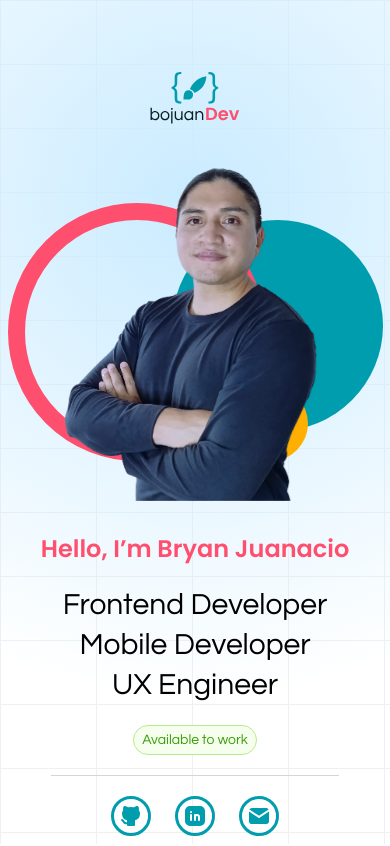
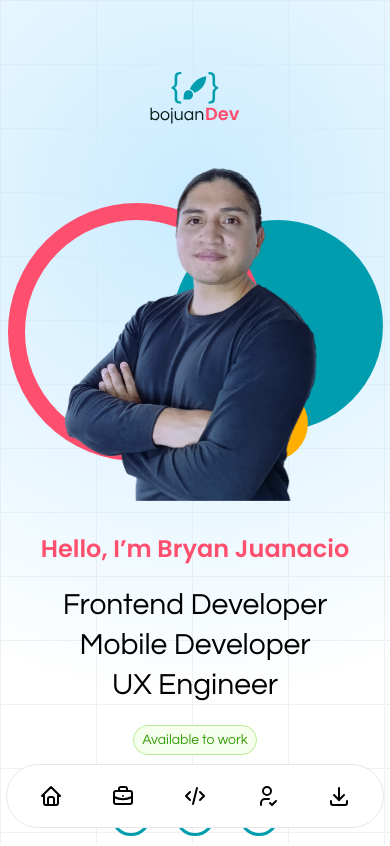
Before and after one commit to bojuandev/bojuan-portfolio, an Astro site: page / in a window 390 px wide. Shown: the top 846 px of the page. Built offline with nearby package versions, Linux system fonts and the light colour scheme; Astro itself is replaced by a stand-in of ours.

Commit message:
feat: bottom navigation

```diff
--- /dev/null
+++ b/src/components/BottomNavigation.astro
@@ -0,0 +1,143 @@
+<div
+    class="md:hidden fixed z-50 w-fit h-16 max-w-lg px-2 -translate-x-1/2 bg-white border border-gray-200 rounded-full bottom-4 left-1/2 dark:bg-gray-700 dark:border-gray-600"
+>
+    <div class="flex h-full w-fit max-w-lg mx-auto">
+        <div class="flex flex-col gap-1 px-3 justify-center items-center">
+            <a
+                href="/#home"
+                class="inline-flex flex-col items-center justify-center px-3 rounded-s-full hover:bg-gray-50 dark:hover:bg-gray-800 group"
+            >
+                <svg
+                    class="w-5 h-5 mb-1 text-gray-500 dark:text-gray-400 group-hover:text-blue-600 dark:group-hover:text-blue-500"
+                    aria-hidden="true"
+                    xmlns="http://www.w3.org/2000/svg"
+                    width="24"
+                    height="24"
+                    viewBox="0 0 24 24"
+                    fill="none"
+                    stroke="currentColor"
+                    stroke-width="2"
+                    stroke-linecap="round"
+                    stroke-linejoin="round"
+                    class="icon icon-tabler icons-tabler-outline icon-tabler-home"
+                    ><path stroke="none" d="M0 0h24v24H0z" fill="none"
+                    ></path><path d="M5 12l-2 0l9 -9l9 9l-2 0"></path><path
+                        d="M5 12v7a2 2 0 0 0 2 2h10a2 2 0 0 0 2 -2v-7"
+                    ></path><path d="M9 21v-6a2 2 0 0 1 2 -2h2a2 2 0 0 1 2 2v6"
+                    ></path></svg
+                >
+                <span class="sr-only">Home</span>
+            </a>
+            <span class="text-sm text-gray-500 hidden">Introduction</span>
+        </div>
+        <div class="flex flex-col gap-1 px-3 justify-center items-center">
+            <a
+                href="#work-experience"
+                class="inline-flex flex-col items-center justify-center px-3 hover:bg-gray-50 dark:hover:bg-gray-800 group"
+            >
+                <svg
+                    class="w-5 h-5 mb-1 text-gray-500 dark:text-gray-400 group-hover:text-blue-600 dark:group-hover:text-blue-500"
+                    aria-hidden="true"
+                    xmlns="http://www.w3.org/2000/svg"
+                    width="24"
+                    height="24"
+                    viewBox="0 0 24 24"
+                    fill="none"
+                    stroke="currentColor"
+                    stroke-width="2"
+                    stroke-linecap="round"
+                    stroke-linejoin="round"
+                    class="icon icon-tabler icons-tabler-outline icon-tabler-briefcase"
+                    ><path stroke="none" d="M0 0h24v24H0z" fill="none"
+                    ></path><path
+                        d="M3 7m0 2a2 2 0 0 1 2 -2h14a2 2 0 0 1 2 2v9a2 2 0 0 1 -2 2h-14a2 2 0 0 1 -2 -2z"
+                    ></path><path d="M8 7v-2a2 2 0 0 1 2 -2h4a2 2 0 0 1 2 2v2"
+                    ></path><path d="M12 12l0 .01"></path><path
+                        d="M3 13a20 20 0 0 0 18 0"></path></svg
+                >
+            </a>
+            <span class="text-sm text-gray-500 hidden">Experience</span>
+        </div>
+
+        <div class="flex flex-col gap-1 px-3 justify-center items-center">
+            <a
+                href="#projects"
+                class="inline-flex flex-col items-center justify-center px-3 hover:bg-gray-50 dark:hover:bg-gray-800 group"
+            >
+                <svg
+                    class="w-5 h-5 mb-1 text-gray-500 dark:text-gray-400 group-hover:text-blue-600 dark:group-hover:text-blue-500"
+                    aria-hidden="true"
+                    xmlns="http://www.w3.org/2000/svg"
+                    width="24"
+                    height="24"
+                    viewBox="0 0 24 24"
+                    fill="none"
+                    stroke="currentColor"
+                    stroke-width="2"
+                    stroke-linecap="round"
+                    stroke-linejoin="round"
+                    class="icon icon-tabler icons-tabler-outline icon-tabler-code"
+                    ><path stroke="none" d="M0 0h24v24H0z" fill="none"
+                    ></path><path d="M7 8l-4 4l4 4"></path><path
+                        d="M17 8l4 4l-4 4"></path><path d="M14 4l-4 16"
+                    ></path></svg
+                >
+            </a>
+            <span class="text-sm text-gray-500 hidden">Projects</span>
+        </div>
+
+        <div class="flex flex-col gap-1 px-3 justify-center items-center">
+            <a
+                href="#about-me"
+                class="inline-flex flex-col items-center justify-center px-3 rounded-e-full hover:bg-gray-50 dark:hover:bg-gray-800 group"
+            >
+                <svg
+                    class="w-5 h-5 mb-1 text-gray-500 dark:text-gray-400 group-hover:text-blue-600 dark:group-hover:text-blue-500"
+                    aria-hidden="true"
+                    xmlns="http://www.w3.org/2000/svg"
+                    width="24"
+                    height="24"
+                    viewBox="0 0 24 24"
+                    fill="none"
+                    stroke="currentColor"
+                    stroke-width="2"
+                    stroke-linecap="round"
+                    stroke-linejoin="round"
+                    class="icon icon-tabler icons-tabler-outline icon-tabler-user-check"
+                    ><path stroke="none" d="M0 0h24v24H0z" fill="none"
+                    ></path><path d="M8 7a4 4 0 1 0 8 0a4 4 0 0 0 -8 0"
+                    ></path><path d="M6 21v-2a4 4 0 0 1 4 -4h4"></path><path
+                        d="M15 19l2 2l4 -4"></path></svg
+                >
+            </a>
+            <span class="text-sm text-gray-500 hidden">About me</span>
+        </div>
+
+        <div class="flex flex-col gap-1 px-3 justify-center items-center">
+            <a
+                data-tooltip-target="tooltip-profile"
+                class="inline-flex flex-col items-center justify-center px-3 rounded-e-full hover:bg-gray-50 dark:hover:bg-gray-800 group"
+            >
+                <svg
+                    class="w-5 h-5 mb-1 text-gray-500 dark:text-gray-400 group-hover:text-blue-600 dark:group-hover:text-blue-500"
+                    aria-hidden="true"
+                    xmlns="http://www.w3.org/2000/svg"
+                    width="24"
+                    height="24"
+                    viewBox="0 0 24 24"
+                    fill="none"
+                    stroke="currentColor"
+                    stroke-width="2"
+                    stroke-linecap="round"
+                    stroke-linejoin="round"
+                    class="icon icon-tabler icons-tabler-outline icon-tabler-download"
+                    ><path stroke="none" d="M0 0h24v24H0z" fill="none"
+                    ></path><path d="M4 17v2a2 2 0 0 0 2 2h12a2 2 0 0 0 2 -2v-2"
+                    ></path><path d="M7 11l5 5l5 -5"></path><path d="M12 4l0 12"
+                    ></path></svg
+                >
+            </a>
+            <span class="text-sm text-gray-500 hidden">CV</span>
+        </div>
+    </div>
+</div>
--- a/src/pages/index.astro
+++ b/src/pages/index.astro
@@ -6,6 +6,7 @@ import WorkExperince from "../components/WorkExperince.astro";
 import Projects from "../components/Projects.astro";
 import AboutMe from "../components/AboutMe.astro";
 import Footer from "../components/Footer.astro";
+import BottomNavigation from "../components/BottomNavigation.astro";
 ---
 
 <Layout>
@@ -15,4 +16,5 @@ import Footer from "../components/Footer.astro";
 	<Projects />
 	<AboutMe />
 	<Footer />
+	<BottomNavigation />
 </Layout>
```
